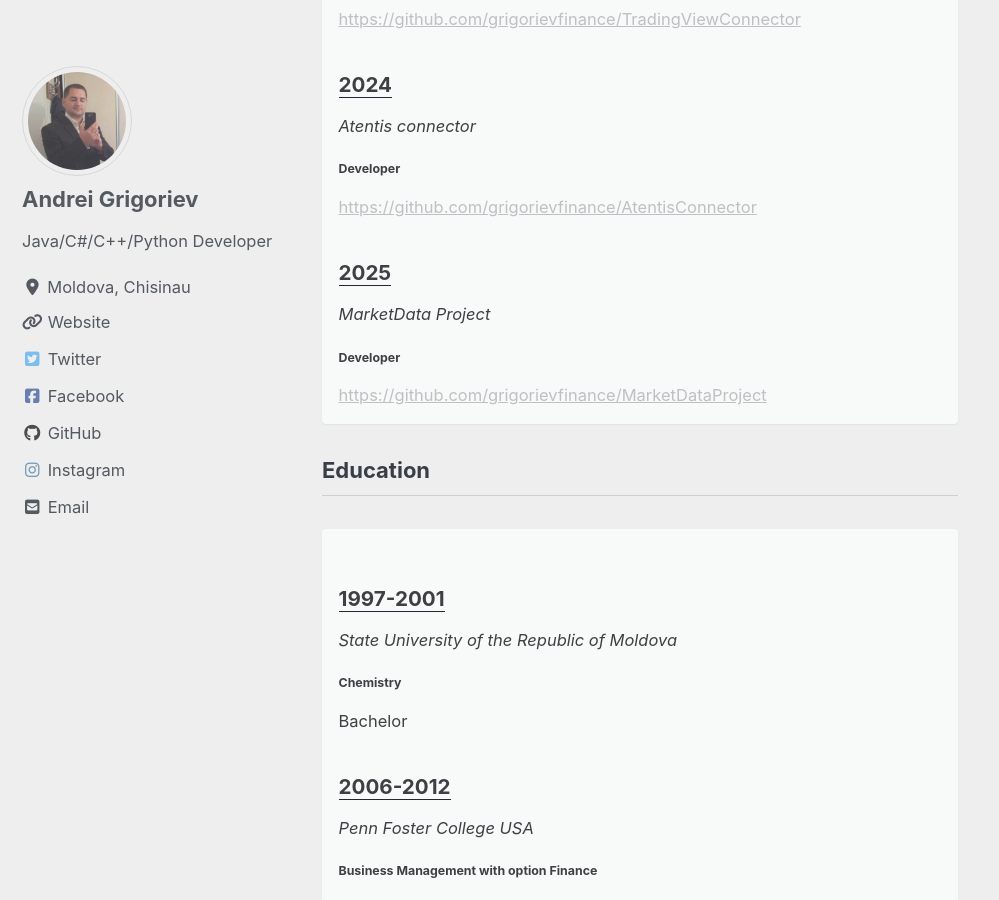
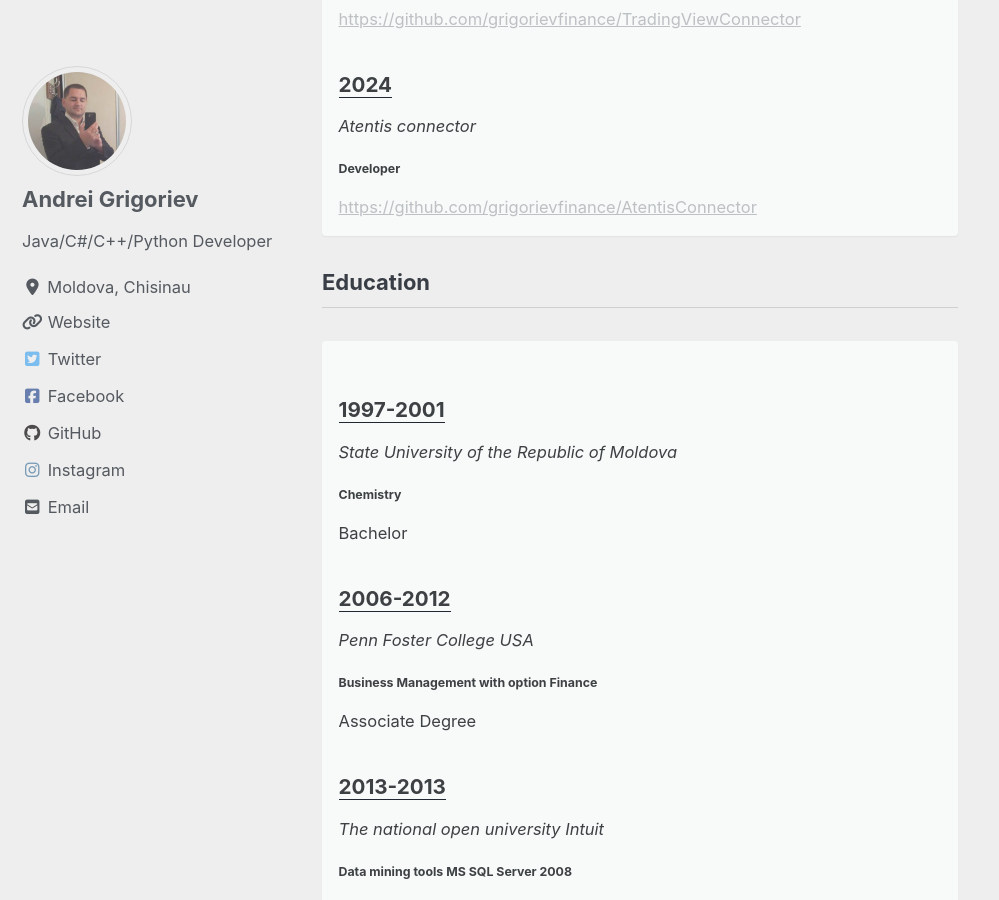
Before and after one commit to grigorievfinance/grigorievfinance.github.io, a Jekyll site: the page built from index.html, in a window 1280 px wide and 900 px high, scrolled down 2469 px. Shown: the whole window, without its empty margins (0-999 px from the left). Built offline with Jekyll 4.4.1, drawn with Linux system fonts in a browser that asks for light colours; cached includes are drawn as plain includes; nearby versions of some CDN libraries; the list of posts is cut into pages by our own code.

Commit message:
remove non-relevant

```diff
--- a/_layouts/home.html
+++ b/_layouts/home.html
@@ -77,10 +77,10 @@ layout: archive
     <p class="archive__item-excerpt"><strong>{{ site.data.ui-text[site.locale].project3_role | default: "Developer" }}</strong></p>
     <a href="https://github.com/grigorievfinance/AtentisConnector" class="visible-links">{{ site.data.ui-text[site.locale].project3_link | default: "https://github.com/grigorievfinance/AtentisConnector" }}</a>
 
-    <h2><ins>{{ site.data.ui-text[site.locale].project4_foundation | default: "2025" }}</ins></h2>
-    <p><em>{{ site.data.ui-text[site.locale].project4_name | default: "MarketData Project" }}</em></p>
-    <p class="archive__item-excerpt"><strong>{{ site.data.ui-text[site.locale].project4_role | default: "Developer" }}</strong></p>
-    <a href="https://github.com/grigorievfinance/MarketDataProject" class="visible-links">{{ site.data.ui-text[site.locale].project4_link | default: "https://github.com/grigorievfinance/MarketDataProject" }}</a>
+<!--    <h2><ins>{{ site.data.ui-text[site.locale].project4_foundation | default: "2025" }}</ins></h2>-->
+<!--    <p><em>{{ site.data.ui-text[site.locale].project4_name | default: "MarketData Project" }}</em></p>-->
+<!--    <p class="archive__item-excerpt"><strong>{{ site.data.ui-text[site.locale].project4_role | default: "Developer" }}</strong></p>-->
+<!--    <a href="https://github.com/grigorievfinance/MarketDataProject" class="visible-links">{{ site.data.ui-text[site.locale].project4_link | default: "https://github.com/grigorievfinance/MarketDataProject" }}</a>-->
 
 <!--    <h2><ins>{{ site.data.ui-text[site.locale].project5_foundation | default: "2025" }}</ins></h2>-->
 <!--    <p><em>{{ site.data.ui-text[site.locale].project5_name | default: "Arbitrage Trading System" }}</em></p>-->
```
